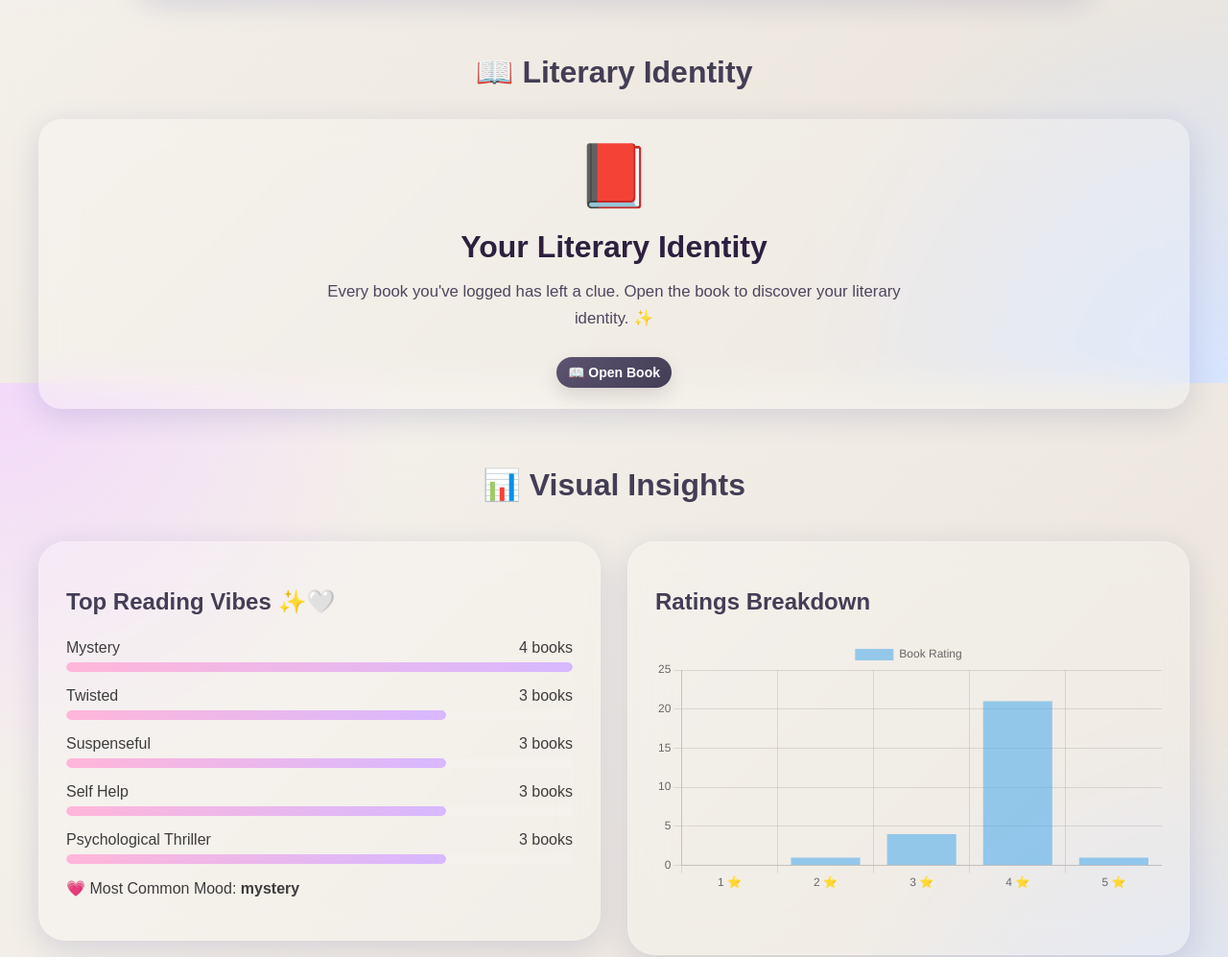
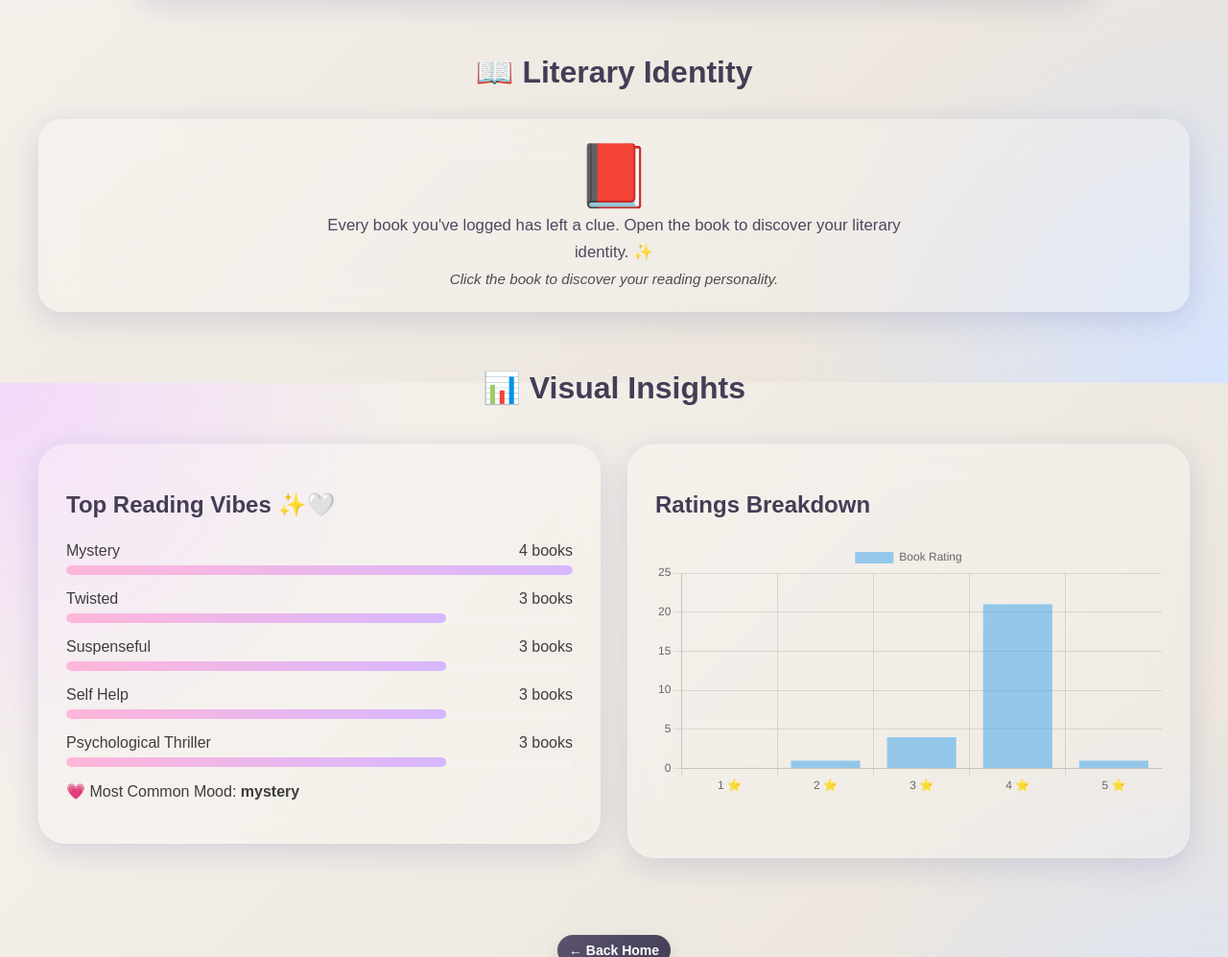
Before and after one commit to sharmakarishma1210-cmyk/book-mood-journal, a Flask app: page /analytics in a window 1280 px wide. Shown: the part 1201-2198 px from the top of the page at 96% size. Run offline with Flask 3, Linux system fonts and the light colour scheme; a user stored in the database is signed in; data comes from the database, SQL or seed files in the repository.

Commit message:
literary identity improvements

```diff
--- a/static/style.css
+++ b/static/style.css
@@ -764,10 +764,23 @@ textarea:focus {
 /* =========================
 PERSONALITY CARD
 ========================= */
+.book-toggle {
+  font-size: 4rem;
+  cursor: pointer;
+  transition: transform 0.3s ease;
+  user-select: none;
+  display: inline-block;
+}
 
-.book-icon {
-  font-size: 4rem;
-  margin-bottom: 18px;
+.book-toggle:hover {
+  transform: scale(1.15) rotate(-5deg);
+}
+
+.hint {
+  margin-top: 15px;
+  opacity: 0.7;
+  font-size: 0.95rem;
+  font-style: italic;
 }
 
 #personality-closed {
--- a/templates/analytics.html
+++ b/templates/analytics.html
@@ -97,23 +97,19 @@
         <!-- CLOSED BOOK -->
 
         <div id="personality-closed">
-          <div class="book-icon">📕</div>
-
-          <h3>Your Literary Identity</h3>
-
+          <div class="book-toggle" onclick="togglePersonality()">📕</div>
           <p class="personality-description">
             Every book you've logged has left a clue. Open the book to discover
             your literary identity. ✨
           </p>
-
-          <button class="btn brown-btn" onclick="revealPersonality()">
-            📖 Open Book
-          </button>
+          <p class="hint">
+            Click the book to discover your reading personality.
+          </p>
         </div>
-
         <!-- OPEN BOOK -->
 
         <div id="personality-open" style="display: none">
+          <div class="book-toggle" onclick="togglePersonality()">📖</div>
           <h3>{{ personality.title }}</h3>
 
           <p class="personality-description">{{ personality.description }}</p>
@@ -123,6 +119,7 @@
             <strong>{{ mood }}</strong>{% if not loop.last %} • {% endif %} {%
             endfor %}
           </p>
+          <p class="hint">Click the book to close</p>
         </div>
       </div>
 
@@ -243,10 +240,17 @@
       });
     </script>
     <script>
-      function revealPersonality() {
-        document.getElementById("personality-closed").style.display = "none";
+      function togglePersonality() {
+        const closed = document.getElementById("personality-closed");
+        const open = document.getElementById("personality-open");
 
-        document.getElementById("personality-open").style.display = "block";
+        if (closed.style.display === "none") {
+          closed.style.display = "block";
+          open.style.display = "none";
+        } else {
+          closed.style.display = "none";
+          open.style.display = "block";
+        }
       }
     </script>
   </body>
```
